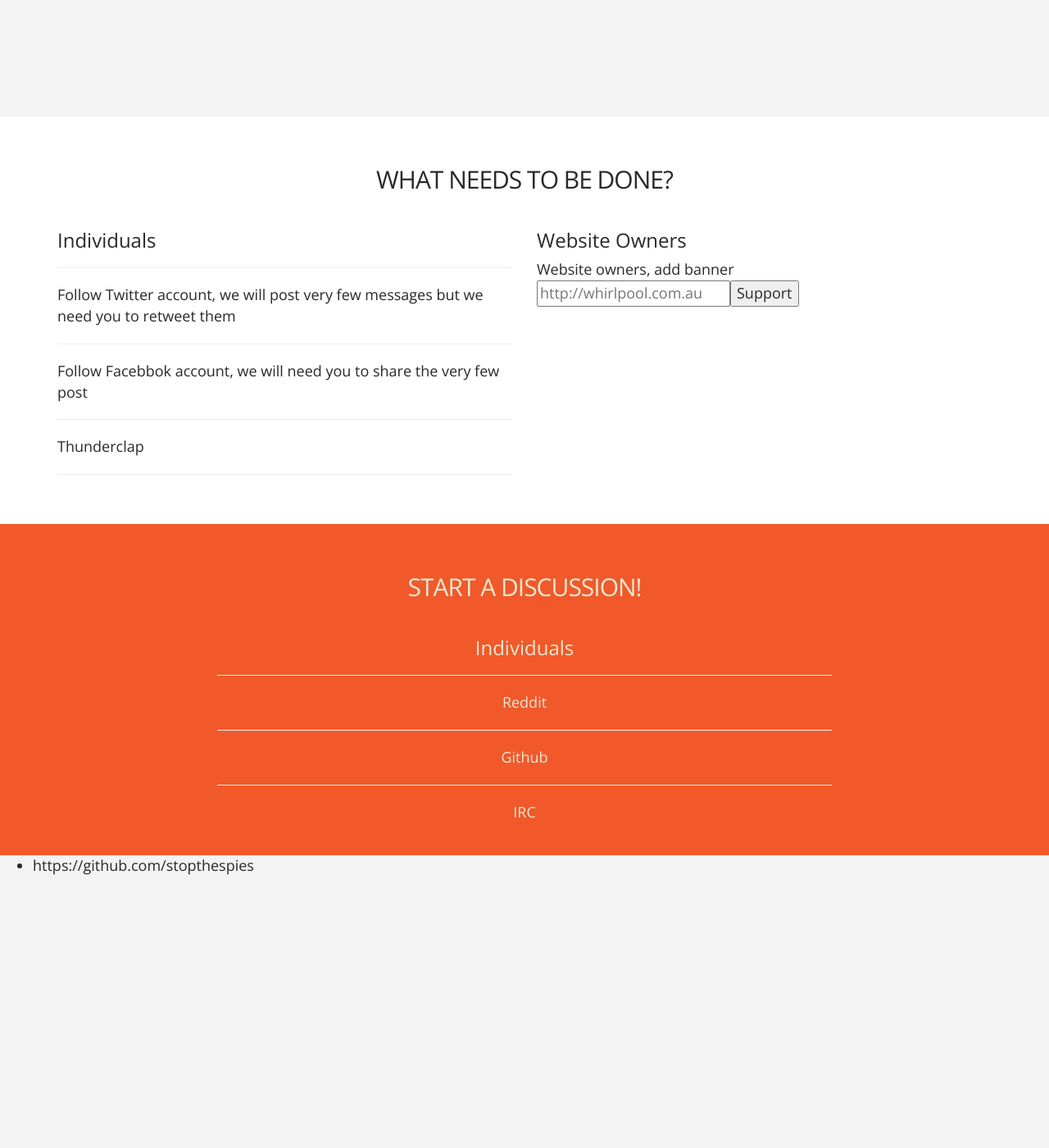
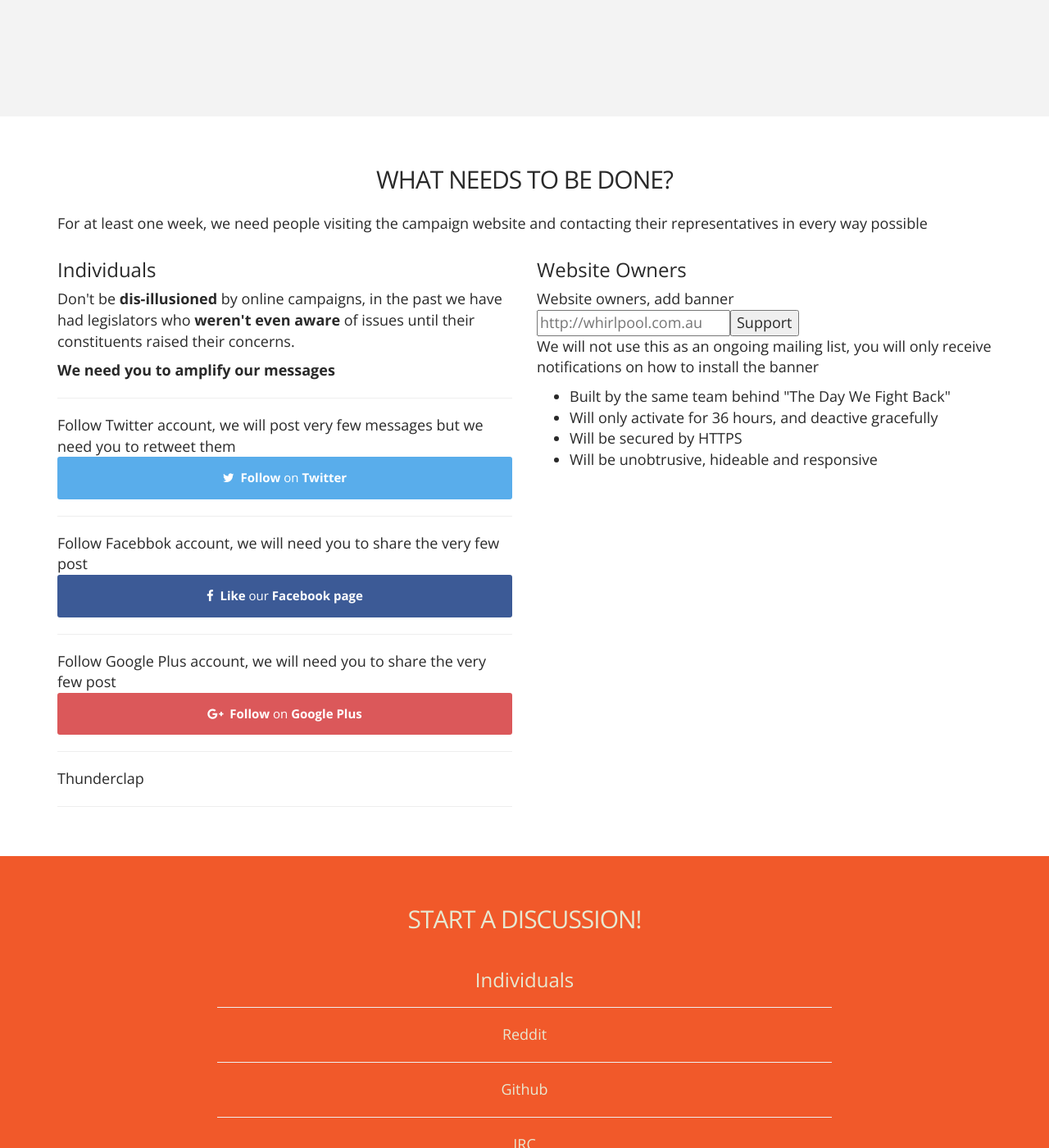
Before and after one commit to thomasdavis/saveprivacy, a Jekyll site: the page built from index.html, in a window 1280 px wide and 1400 px high, scrolled down 861 px. Shown: the whole window at 82% size. Built offline with Jekyll 4.4.1, drawn with Linux system fonts in a browser that asks for light colours; nearby versions of some CDN libraries; before the commit the page ends 1940 px from its top, so only the background shows below that; some of the changed text lies outside the part shown.

Commit message:
more changes

```diff
--- a/index.html
+++ b/index.html
@@ -20,13 +20,33 @@ layout: default
 <section class="whattodo">
     <div class="container">
     <h2>What needs to be done?</h2>
+    <p>For at least one week, we need people visiting the campaign website and contacting their representatives in every way possible</p>
 <div class="row">
 	<div class="col-md-6">
 		<h3>Individuals</h3>
+		<p>Don't be <strong>dis-illusioned</strong> by online campaigns, in the past we have had legislators who <strong>weren't even aware</strong> of issues until their constituents raised their concerns.</p>
+		<p><strong>We need you to amplify our messages</strong></p>
 		<hr />
 		Follow Twitter account, we will post very few messages but we need you to retweet them
+		 <div class="sharing-buttons">
+                        <a class="share twitter" href="https://twitter.com/intent/tweet?hashtags=ResetTheNet&amp;related=fightfortheftr&amp;text=This+just+lays+it+out+so+simply.+The+%23NSA+has+a+weakness+--+it's+up+to+us+what+we+do+now.&amp;url=http%3A%2F%2Fwww.resetthenet.org%2F" target="_blank">
+                            <span class="text"><i class="fa fa-twitter"></i>&nbsp; Follow <span class="light">on</span> Twitter</span>
+                        </a>
+                        </div>
 		<hr />
 		Follow Facebbok account, we will need you to share the very few post
+		<div class="sharing-buttons">
+                        <a class="share facebook desktop" href="https://www.facebook.com/sharer.php?u=http%3A%2F%2Fwww.resetthenet.org%2F" target="_blank">
+                            <span class="text"><i class="fa fa-facebook"></i>&nbsp; Like <span class="light">our</span> Facebook page</span>
+                        </a>
+                        </div>
+		<hr />
+		Follow Google Plus account, we will need you to share the very few post
+		<div class="sharing-buttons">
+                        <a class="share googleplus desktop" href="https://www.facebook.com/sharer.php?u=http%3A%2F%2Fwww.resetthenet.org%2F" target="_blank">
+                            <span class="text"><i class="fa fa-google-plus"></i>&nbsp; Follow <span class="light">on</span> Google Plus</span>
+                        </a>
+                        </div>
 		<hr />
 		Thunderclap
 		<hr />
@@ -35,6 +55,13 @@ layout: default
 		<h3>Website Owners</h3>
 		Website owners, add banner<br />
 		<input type="text" placeholder="http://whirlpool.com.au"><input type="button" value="Support" />
+		<p>We will not use this as an ongoing mailing list, you will only receive notifications on how to install the banner</p>
+		<ul>
+			<li>Built by the same team behind <a href="">"The Day We Fight Back"</a></li>
+			<li>Will only activate for 36 hours, and deactive gracefully</li>
+			<li>Will be secured by HTTPS</li>
+			<li>Will be unobtrusive, hideable and responsive</li>
+
 	</div>
 </div>
     </div>
@@ -56,3 +83,41 @@ layout: default
 </div>
     </div>
 </section>
+
+<section class="extra">
+    <div class="container">
+        <div class="col-md-8 col-md-offset-2">
+            <h2>What else can I do?</h2>
+            <p class="intro">Letting your representatives know that you don't support data retention laws and then making sure you tell your friends and family.</p>
+
+            <div class="steps">
+                <div class="step step-1 col-md-6">
+                    <h4>Take Action!</h4>
+                    <div class="actions">
+                        <p>This section will give people another things to do plus a reminder to contact legislators.</p>
+                        <a href="" class="btn btn-primary">SIGN A PETITION</a>
+                    </div>
+                </div>
+                <div class="step step-2  col-md-6">
+                    <h4>Spread the word!</h4>
+                    <div class="sharing-buttons">
+                        <a class="share twitter" href="https://twitter.com/intent/tweet?hashtags=ResetTheNet&amp;related=fightfortheftr&amp;text=This+just+lays+it+out+so+simply.+The+%23NSA+has+a+weakness+--+it's+up+to+us+what+we+do+now.&amp;url=http%3A%2F%2Fwww.resetthenet.org%2F" target="_blank">
+                            <span class="text"><i class="fa fa-twitter"></i>&nbsp; Share <span class="light">on</span> Twitter</span>
+                        </a>
+                        <a class="share tumblr" href="http://www.tumblr.com/share?u=http%3A%2F%2Fwww.resetthenet.org%2F&amp;t=Don%27t+ask+for+your+privacy.+Take+it+back.+On+June+5th%3A+Reset+the+Net.&amp;v=3" target="_blank">
+                            <span class="text"><i class="fa fa-tumblr"></i>&nbsp; Share <span class="light">on</span> Tumblr</span>
+                        </a>
+                    </div>
+                    <div class="sharing-buttons">
+                        <a class="share facebook desktop" href="https://www.facebook.com/sharer.php?u=http%3A%2F%2Fwww.resetthenet.org%2F" target="_blank">
+                            <span class="text"><i class="fa fa-facebook"></i>&nbsp; Share <span class="light">on</span> Facebook</span>
+                        </a>
+                        <a class="share googleplus desktop" href="https://plus.google.com/share?url=http%3A%2F%2Fwww.resetthenet.org%2F" target="_blank">
+                            <span class="text"><i class="fa fa-google-plus"></i>&nbsp; Share <span class="light">on</span> Google+</span>
+                        </a>
+                    </div>
+                </div>
+            </div>
+        </div>
+    </div>
+</section>
```
